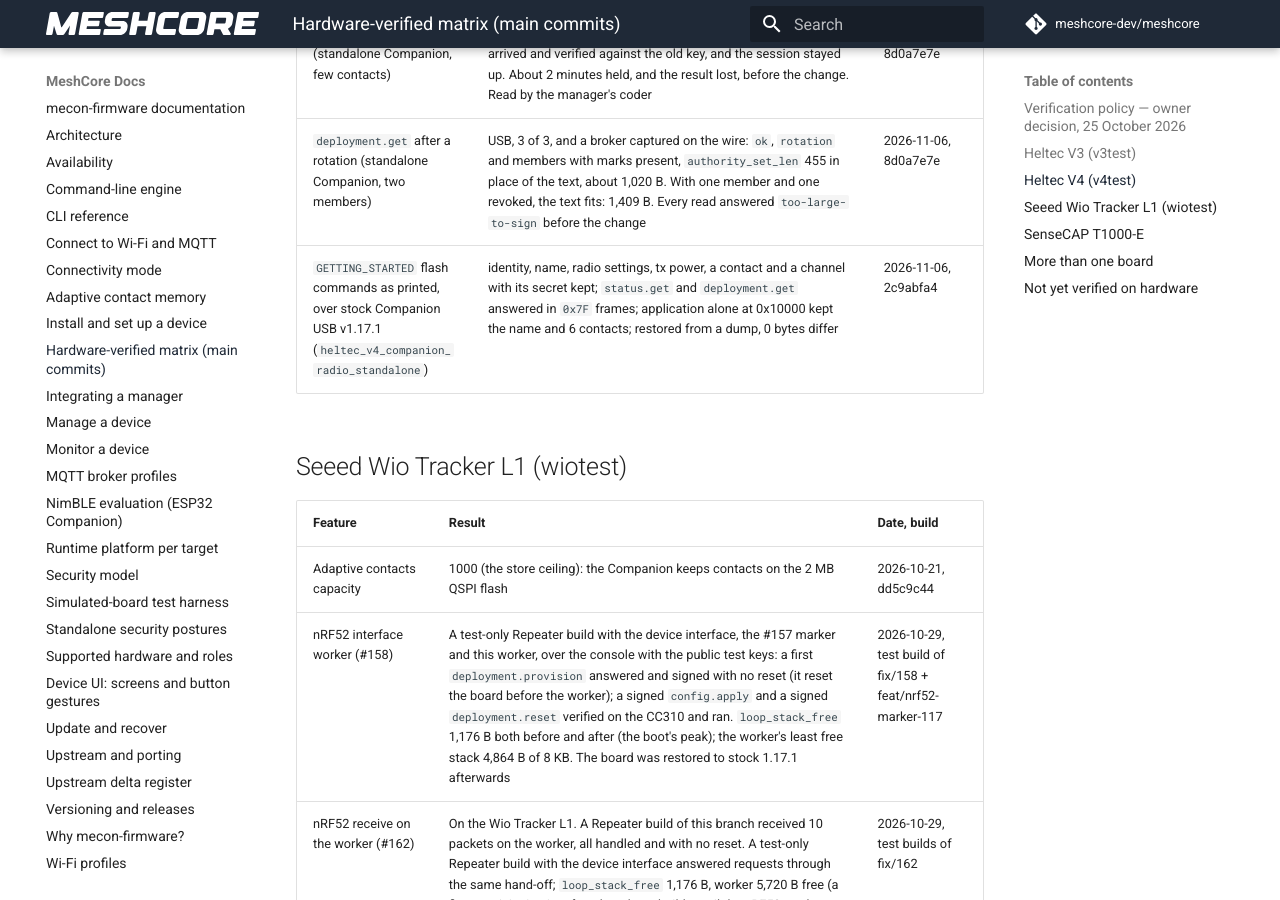
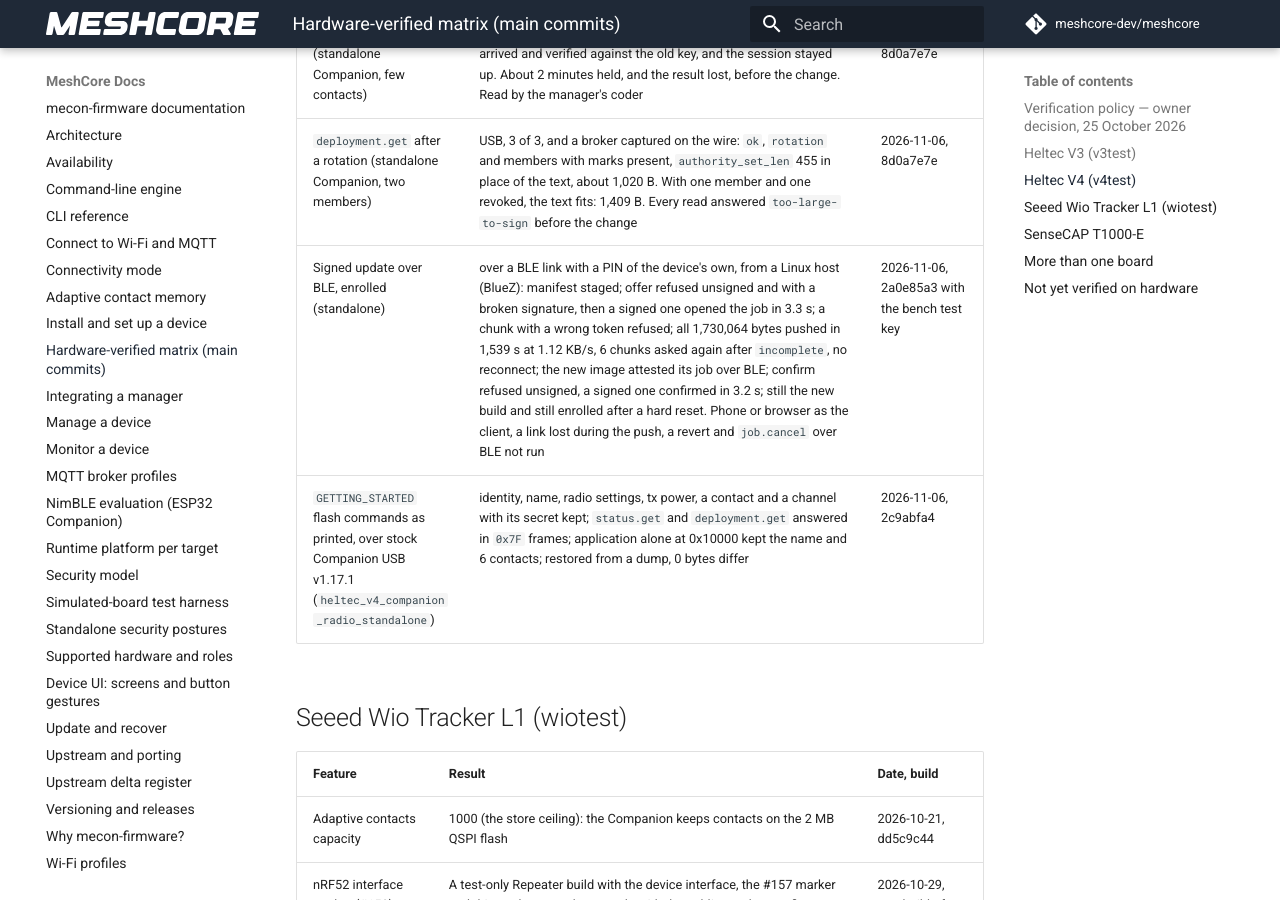
Before and after one commit to hoejriis/mecon-firmware, an MkDocs documentation site: the page built from docs/HARDWARE_VERIFIED.md, in a window 1280 px wide and 900 px high, scrolled down 8852 px. Built offline with MkDocs 1.6.1 and Material for MkDocs 9.7.7, drawn with Linux system fonts in a browser that asks for light colours; comment, search, counter and statistics services are not loaded.

Commit message:
Hardware page: a signed update over BLE on an enrolled V4
The only BLE update on the page took its offer over the cable, on a V3
with no record, so nothing showed a Deployment-signed offer travelling
over BLE. Mesh needs that path for an enrolled BLE-mode device. This row
states what ran and what did not, including that the client was BlueZ,
not a phone or a browser.

Co-Authored-By: Claude Opus 5.5 (1M context) <noreply@anthropic.com>

```diff
--- a/docs/HARDWARE_VERIFIED.md
+++ b/docs/HARDWARE_VERIFIED.md
@@ -104,6 +104,7 @@ broker host (throwaway TLS brokers) and USB host. Dates are UTC; builds are the
 | Longest interface line on the Repeater's native USB | lines of 200, 1,000, 1,590 and 1,600 B each answered, with the 2,048-byte receive buffer | 2026-11-04, this PR's branch |
 | `identity.rotate` over a verified broker (standalone Companion, few contacts) | about 7 s from a manager's request to the row moving, 2 of 2, and 7.0 s to the `ok` result on a later build; the signed result arrived and verified against the old key, and the session stayed up. About 2 minutes held, and the result lost, before the change. Read by the manager's coder | 2026-11-06, 7b0322e0 and 8d0a7e7e |
 | `deployment.get` after a rotation (standalone Companion, two members) | USB, 3 of 3, and a broker captured on the wire: `ok`, `rotation` and members with marks present, `authority_set_len` 455 in place of the text, about 1,020 B. With one member and one revoked, the text fits: 1,409 B. Every read answered `too-large-to-sign` before the change | 2026-11-06, 8d0a7e7e |
+| Signed update over BLE, enrolled (standalone) | over a BLE link with a PIN of the device's own, from a Linux host (BlueZ): manifest staged; offer refused unsigned and with a broken signature, then a signed one opened the job in 3.3 s; a chunk with a wrong token refused; all 1,730,064 bytes pushed in 1,539 s at 1.12 KB/s, 6 chunks asked again after `incomplete`, no reconnect; the new image attested its job over BLE; confirm refused unsigned, a signed one confirmed in 3.2 s; still the new build and still enrolled after a hard reset. Phone or browser as the client, a link lost during the push, a revert and `job.cancel` over BLE not run | 2026-11-06, 2a0e85a3 with the bench test key |
 | `GETTING_STARTED` flash commands as printed, over stock Companion USB v1.17.1 (`heltec_v4_companion_radio_standalone`) | identity, name, radio settings, tx power, a contact and a channel with its secret kept; `status.get` and `deployment.get` answered in `0x7F` frames; application alone at 0x10000 kept the name and 6 contacts; restored from a dump, 0 bytes differ | 2026-11-06, 2c9abfa4 |
 
 ## Seeed Wio Tracker L1 (wiotest)
```
